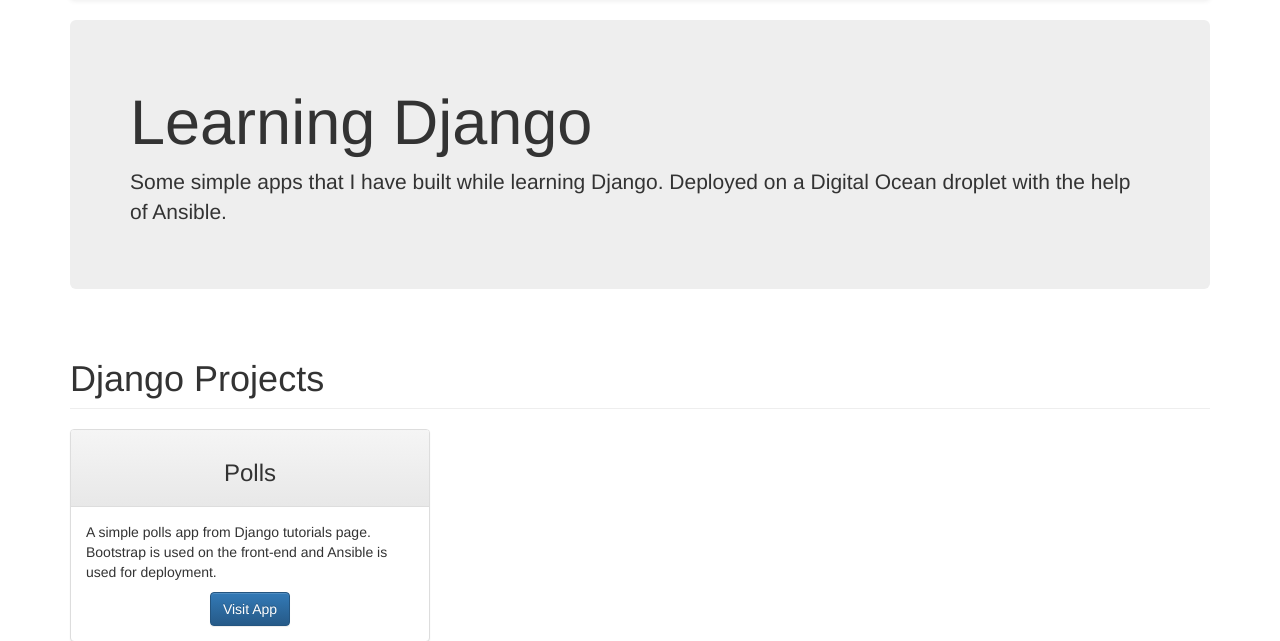
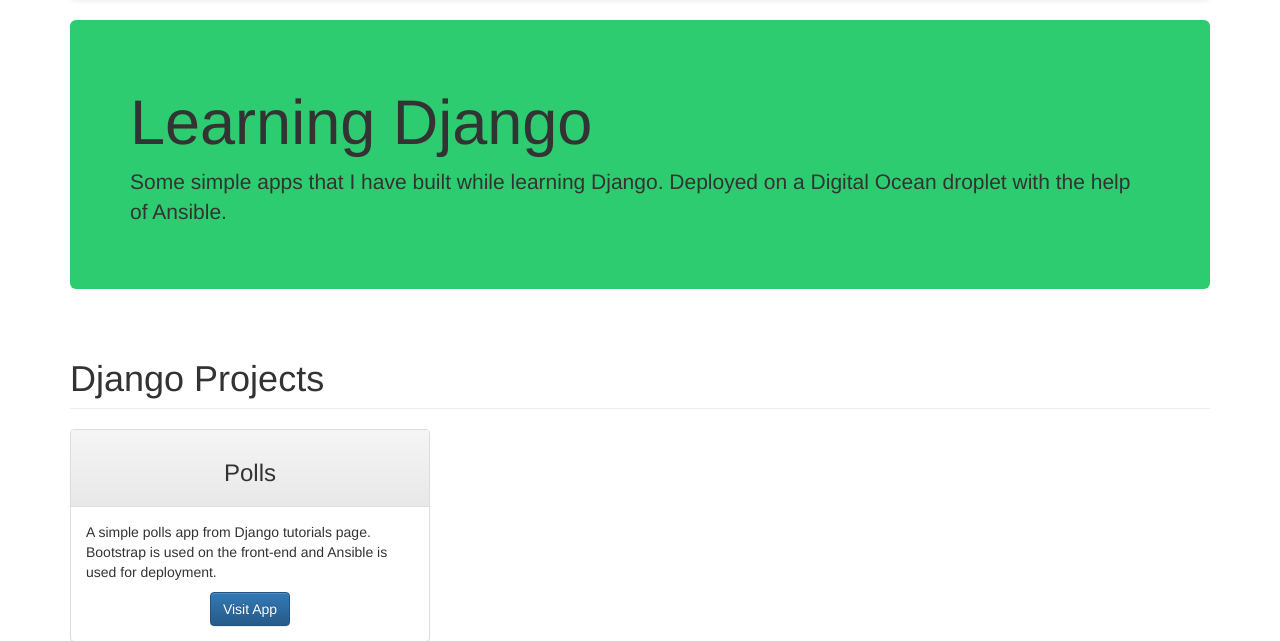
Before and after one commit to pattu777/LearningDjango, a Django app: template apps/home/templates/home/index.html in a window 1280 px wide. Shown: the part 72-713 px from the top of the page. Run offline with Django 3.2, Linux system fonts and the light colour scheme; the template is opened without the code that fills it, so the values that code supplies are empty; some libraries are stand-ins or nearby versions.

Commit message:
background color changed

```diff
--- a/apps/home/static/home/style.css
+++ b/apps/home/static/home/style.css
@@ -10,3 +10,7 @@
 .hero-feature {
     margin-bottom: 30px;
 }
+
+.main-heading {
+	background: #2ecc71;
+}
--- a/apps/home/templates/home/index.html
+++ b/apps/home/templates/home/index.html
@@ -3,7 +3,7 @@
 
 {% block content %}
 
-	<div class="jumbotron">
+	<div class="jumbotron main-heading">
 		<div>
 	        <h1>Learning Django</h1>
 	         <p class="lead">Some simple apps that I have built while learning Django. Deployed on a Digital Ocean droplet with the help of Ansible. </p>
```
